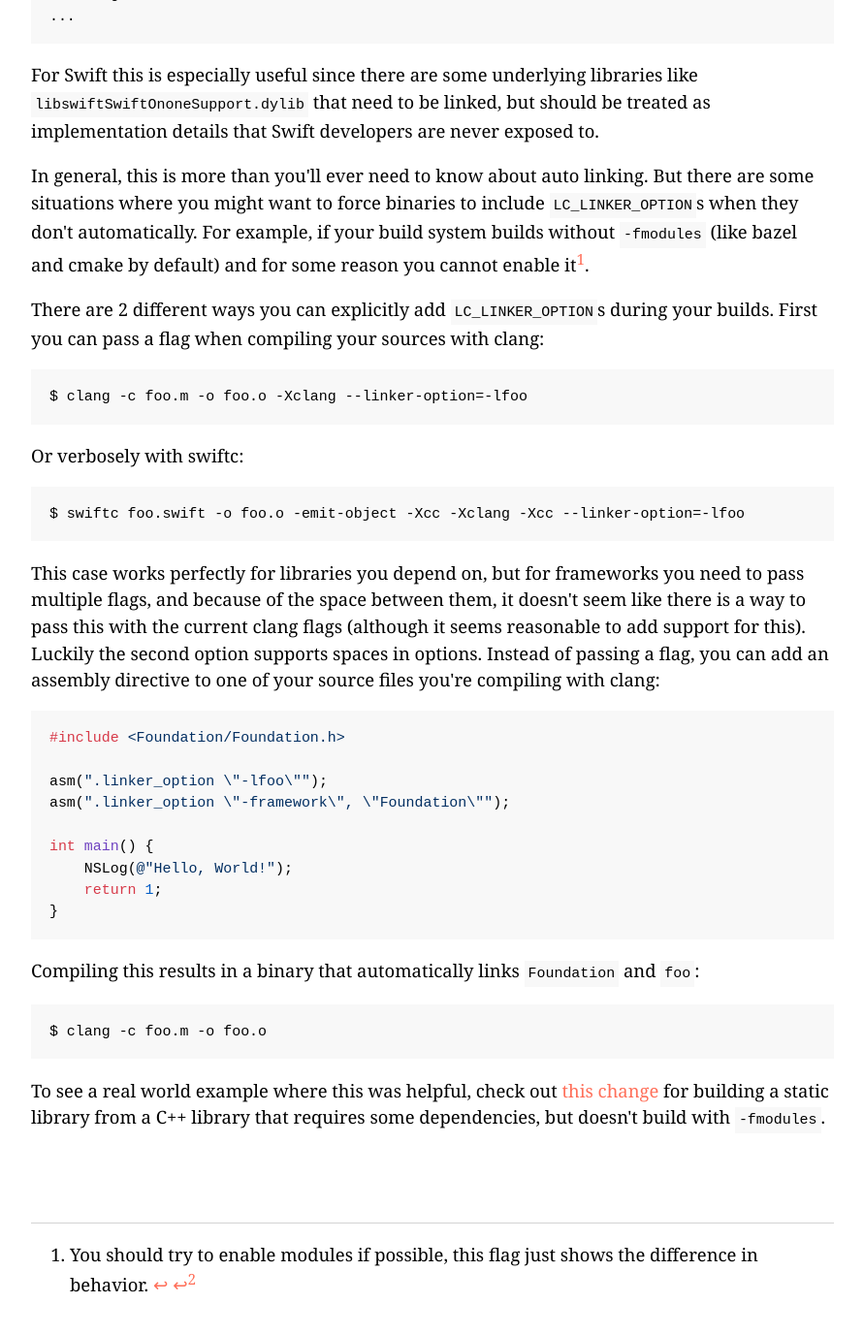
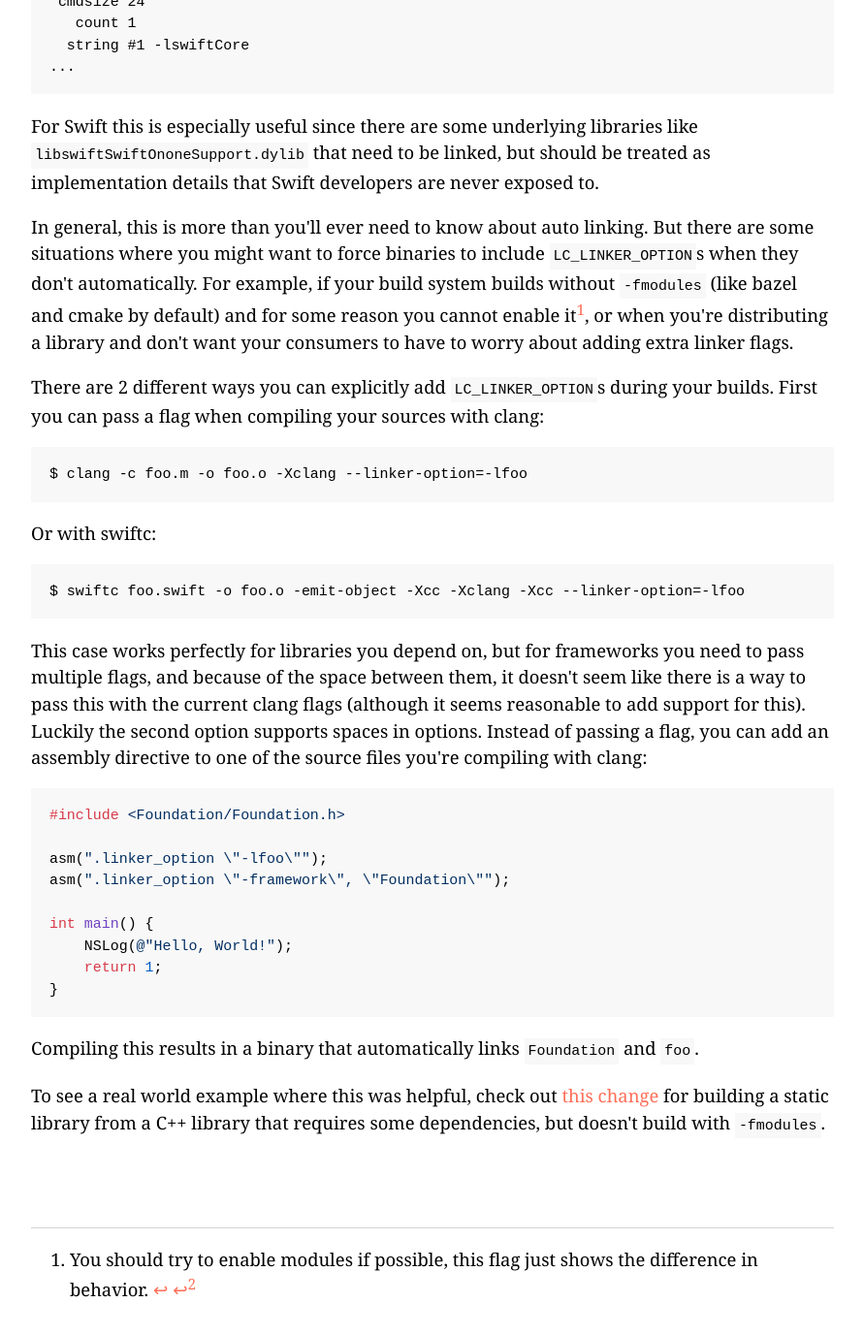
Before and after one commit to keith/smileykeith.com, a Jekyll site: the page built from _posts/2022-02-23-lc-linker-option.md, in a window 1280 px wide and 1400 px high, scrolled down 2719 px. Shown: the top 1377 px of the window at 97% size, without its empty margins (194-1085 px from the left). Built offline with Jekyll 4.4.1, drawn with Linux system fonts in a browser that asks for light colours; some of the changed text lies outside the part shown.

Commit message:
Small updates

````diff
--- a/_posts/2022-02-23-lc-linker-option.md
+++ b/_posts/2022-02-23-lc-linker-option.md
@@ -45,14 +45,13 @@
 $ ld foo.o -syslibroot `xcrun --show-sdk-path`
 ```
 
-For comparison contrast, if you compile the binary without
-`-fmodules`[^1]:
+To compare, if you compile the binary without `-fmodules`[^1]:
 
 ```
 $ clang -c foo.m -o foo.o
 ```
 
-You don't get any `LC_LINKER_OPTION`s, and when linking the binary with
+You don't get any `LC_LINKER_OPTION`s. Then when linking the binary with
 the same command as before, it fails with these errors:
 
 ```
@@ -83,7 +82,7 @@
 }
 ```
 
-Then including `foo` as a module:
+That you include with in this source file:
 
 ```objc
 @import foo;
@@ -93,16 +92,16 @@
 }
 ```
 
-And compiling this file with an include path to the `module.modulemap`
-file:
+And compile (with an include path to the `module.modulemap` file):
 
 ```
 $ clang -fmodules -c foo.m -o foo.o -I.
 ```
 
-The produced object depends on `foo` and `Foundation`. This is useful
-for handwriting module map files for prebuilt libraries. You can read
-about this file format in [the docs][docs].
+The produced object depends on `foo` and `Foundation`. This can be
+useful for handwriting module map files for prebuilt libraries, and for
+quite a few other cases. You can read about this file format in [the
+docs][docs].
 
 You can also see auto linking with Swift code:
 
@@ -136,7 +135,9 @@
 linking. But there are some situations where you might want to force
 binaries to include `LC_LINKER_OPTION`s when they don't automatically.
 For example, if your build system builds without `-fmodules` (like bazel
-and cmake by default) and for some reason you cannot enable it[^1].
+and cmake by default) and for some reason you cannot enable it[^1], or
+when you're distributing a library and don't want your consumers to have
+to worry about adding extra linker flags.
 
 There are 2 different ways you can explicitly add `LC_LINKER_OPTION`s
 during your builds. First you can pass a flag when compiling your
@@ -146,7 +147,7 @@
 $ clang -c foo.m -o foo.o -Xclang --linker-option=-lfoo
 ```
 
-Or verbosely with swiftc:
+Or with swiftc:
 
 ```
 $ swiftc foo.swift -o foo.o -emit-object -Xcc -Xclang -Xcc --linker-option=-lfoo
@@ -157,7 +158,7 @@
 between them, it doesn't seem like there is a way to pass this with the
 current clang flags (although it seems reasonable to add support for
 this). Luckily the second option supports spaces in options. Instead of
-passing a flag, you can add an assembly directive to one of your source
+passing a flag, you can add an assembly directive to one of the source
 files you're compiling with clang:
 
 ```objc
@@ -173,11 +174,7 @@
 ```
 
 Compiling this results in a binary that automatically links `Foundation`
-and `foo`:
-
-```
-$ clang -c foo.m -o foo.o
-```
+and `foo`.
 
 To see a real world example where this was helpful, check out [this
 change][change] for building a static library from a C++ library that
````
Also changed, not shown: other parts of _posts/2022-02-23-lc-linker-option.md (+1 -1 lines).
